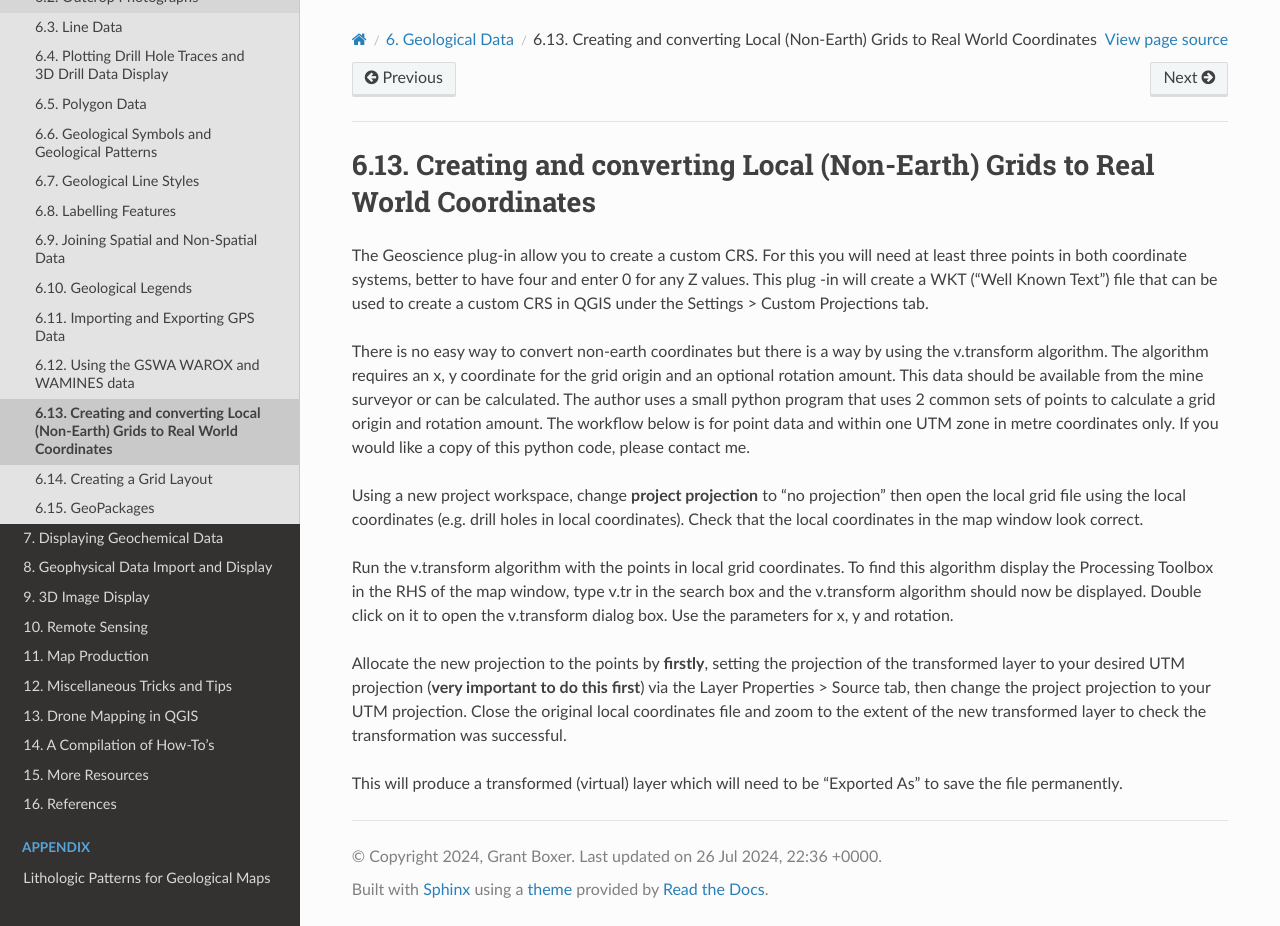
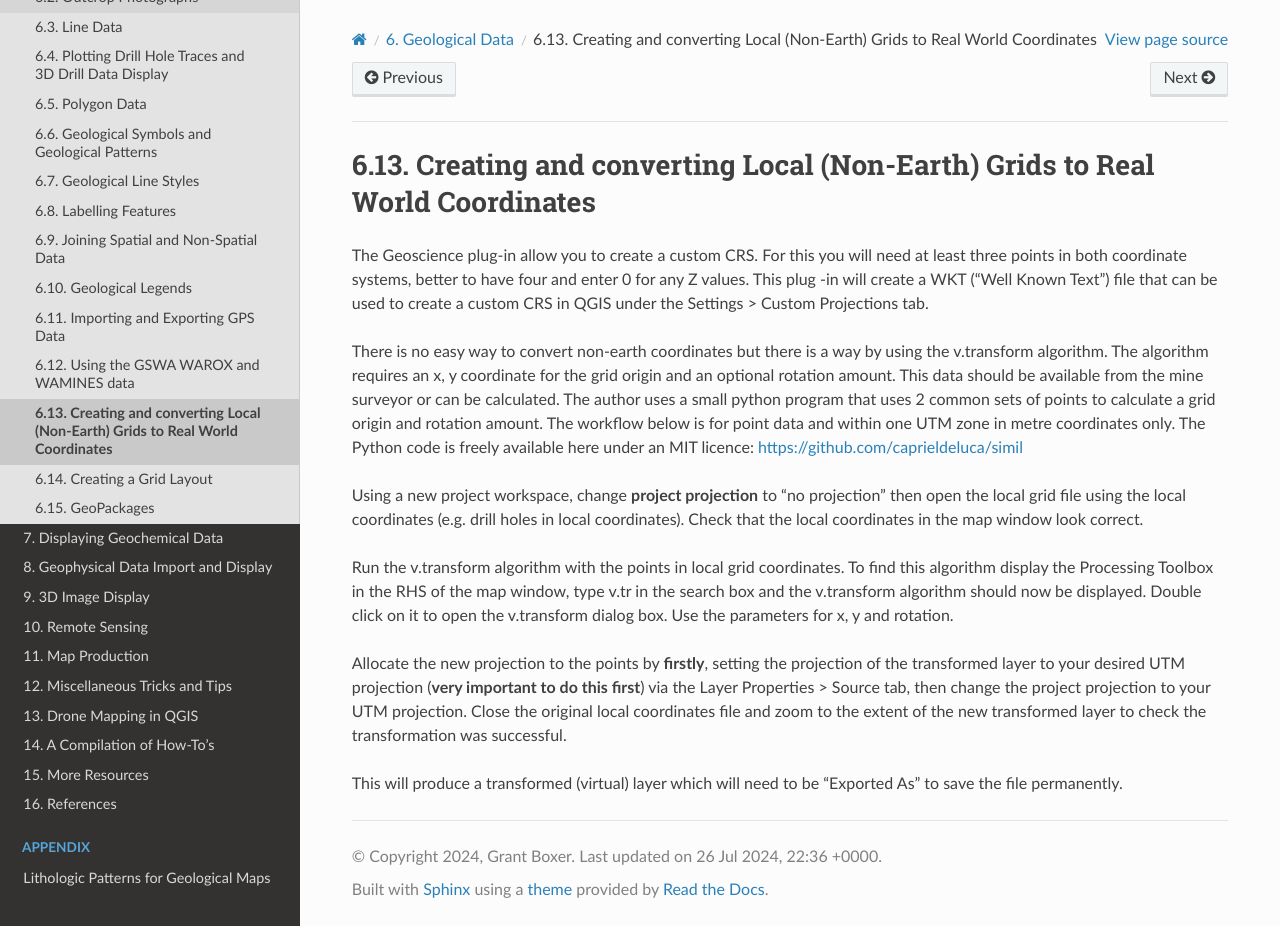
Before and after one commit to mammothgeospatial/qgis-in-mineral-exploration, a Sphinx documentation site: the page built from docs/source/geological_data/grid_conversion.rst, in a window 1280 px wide and 926 px high. Built offline with Sphinx 7.4.7 and the Read the Docs theme 2.0.0, drawn with Linux system fonts in a browser that asks for light colours.

Commit message:
fix reference to simil library

```diff
--- a/docs/source/geological_data/grid_conversion.rst
+++ b/docs/source/geological_data/grid_conversion.rst
@@ -4,7 +4,7 @@ Creating and converting Local (Non-Earth) Grids to Real World Coordinates
 
 The Geoscience plug-in allow you to create a custom CRS. For this you will need at least three points in both coordinate systems, better to have four and enter 0 for any Z values. This plug -in will create a WKT (“Well Known Text”) file that can be used to create a custom CRS in QGIS under the Settings > Custom Projections tab.
 
-There is no easy way to convert non-earth coordinates but there is a way by using the v.transform algorithm. The algorithm requires an x, y coordinate for the grid origin and an optional rotation amount. This data should be available from the mine surveyor or can be calculated. The author uses a small python program that uses 2 common sets of points to calculate a grid origin and rotation amount. The workflow below is for point data and within one UTM zone in metre coordinates only. If you would like a copy of this python code, please contact me.
+There is no easy way to convert non-earth coordinates but there is a way by using the v.transform algorithm. The algorithm requires an x, y coordinate for the grid origin and an optional rotation amount. This data should be available from the mine surveyor or can be calculated. The author uses a small python program that uses 2 common sets of points to calculate a grid origin and rotation amount. The workflow below is for point data and within one UTM zone in metre coordinates only. The Python code is freely available here under an MIT licence: https://github.com/caprieldeluca/simil
 
 Using a new project workspace, change **project projection** to “no projection” then open the local grid file using the local coordinates (e.g. drill holes in local coordinates). Check that the local coordinates in the map window look correct.
 
```
